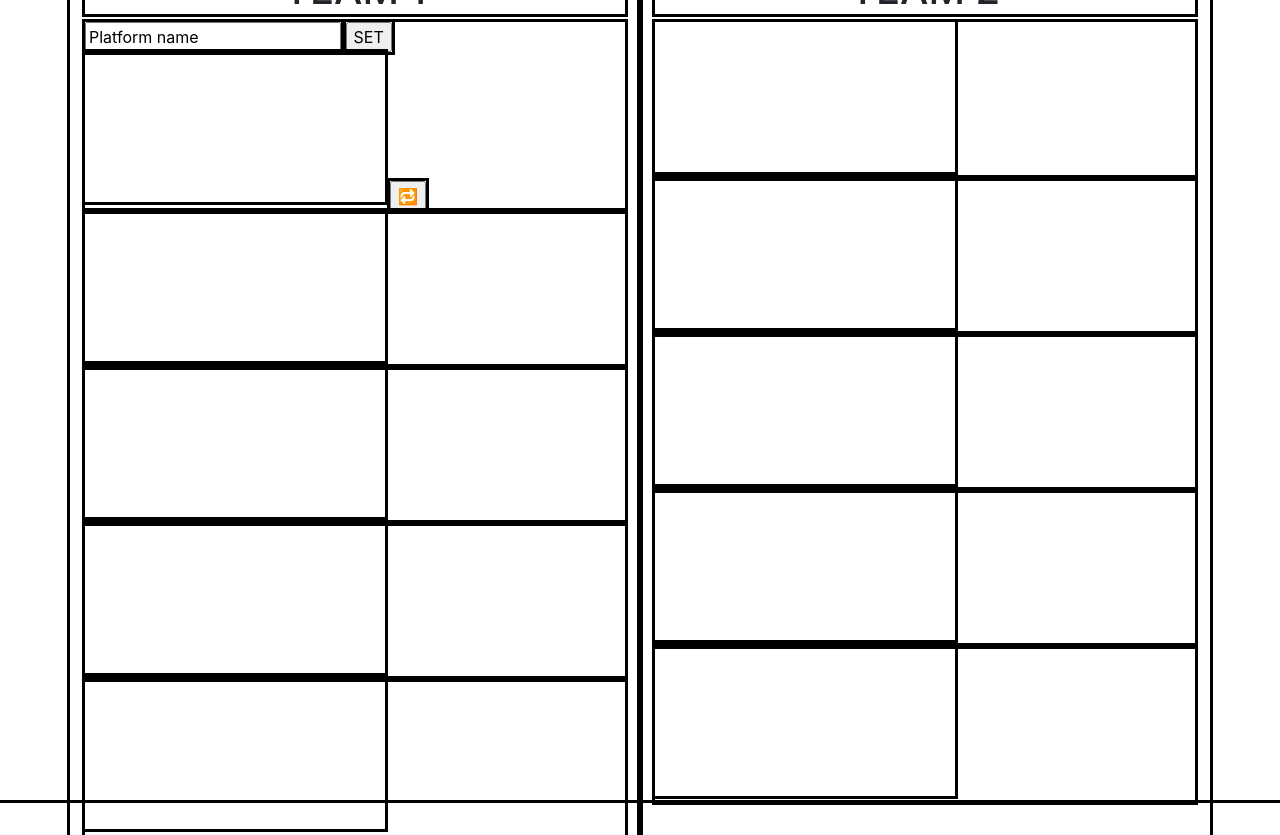
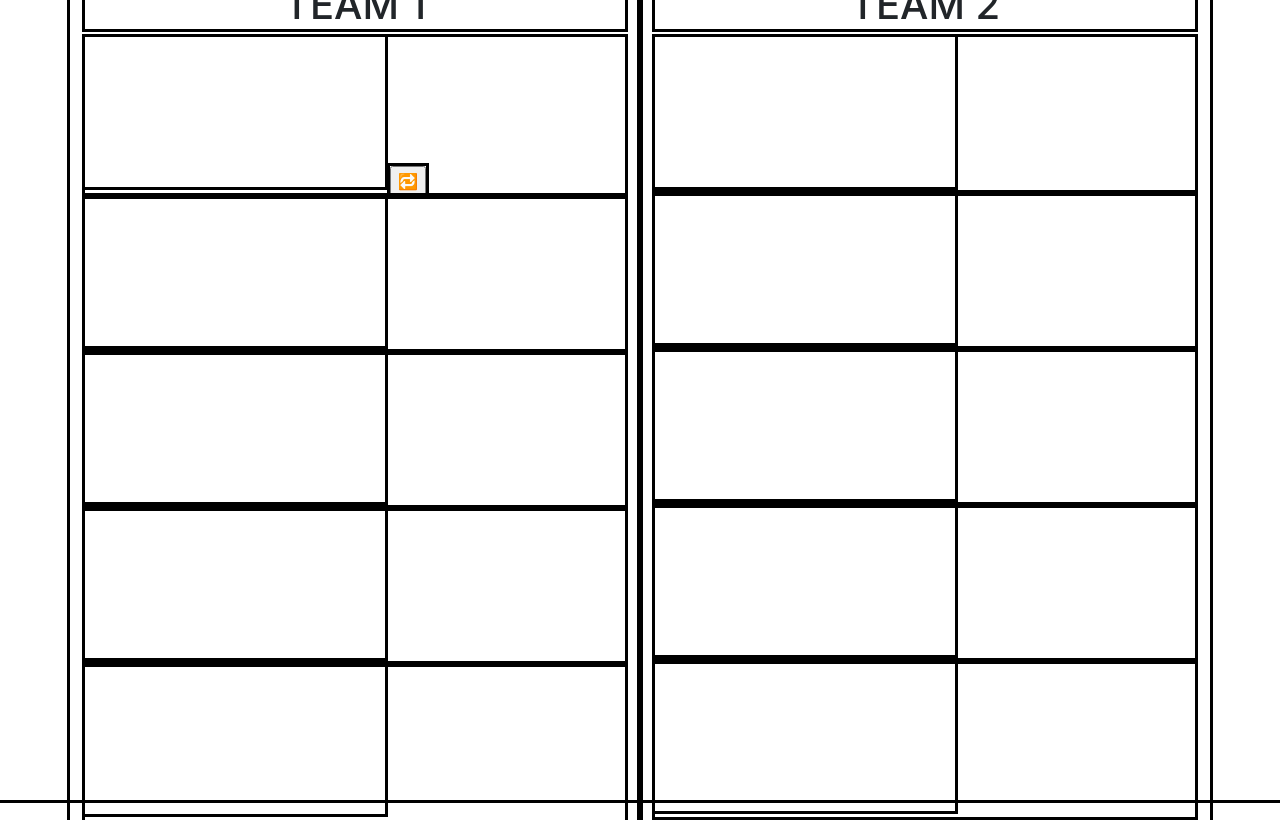
Before and after one commit to JakeR27/myWebsite, a Node project: template views/mmrtracker.ejs in a window 1280 px wide. Run offline with Node 20 templates, Linux system fonts and the light colour scheme; the template is opened without the code that fills it, so the values that code supplies are empty; a map, chart or similar area stays blank.

Commit message:
added state levels

```diff
--- a/views/mmrtracker.ejs
+++ b/views/mmrtracker.ejs
@@ -24,6 +24,12 @@
     .bg-red {
     background: rgb(196,50,53);
     }
+    .state1 {
+        display: none;
+    }
+    .state2 {
+        display: initial;
+    }
     </style>
 </head>
 <body>
@@ -35,10 +41,10 @@
                 </div>
                 <div id="div-team1player1">
                     <form>
-                        <input type="text" value="Platform name">
-                        <input type="submit" value="SET">
-                        <canvas id="team1player1"></canvas>
-                        <input type="reset" value="🔁">
+                        <input class="state1" type="text" value="Platform name">
+                        <input class="state1" type="submit" value="SET">
+                        <canvas class="state2" id="team1player1"></canvas>
+                        <input class="state2" type="reset" value="🔁">
                     </form>
 
                 </div>
```
